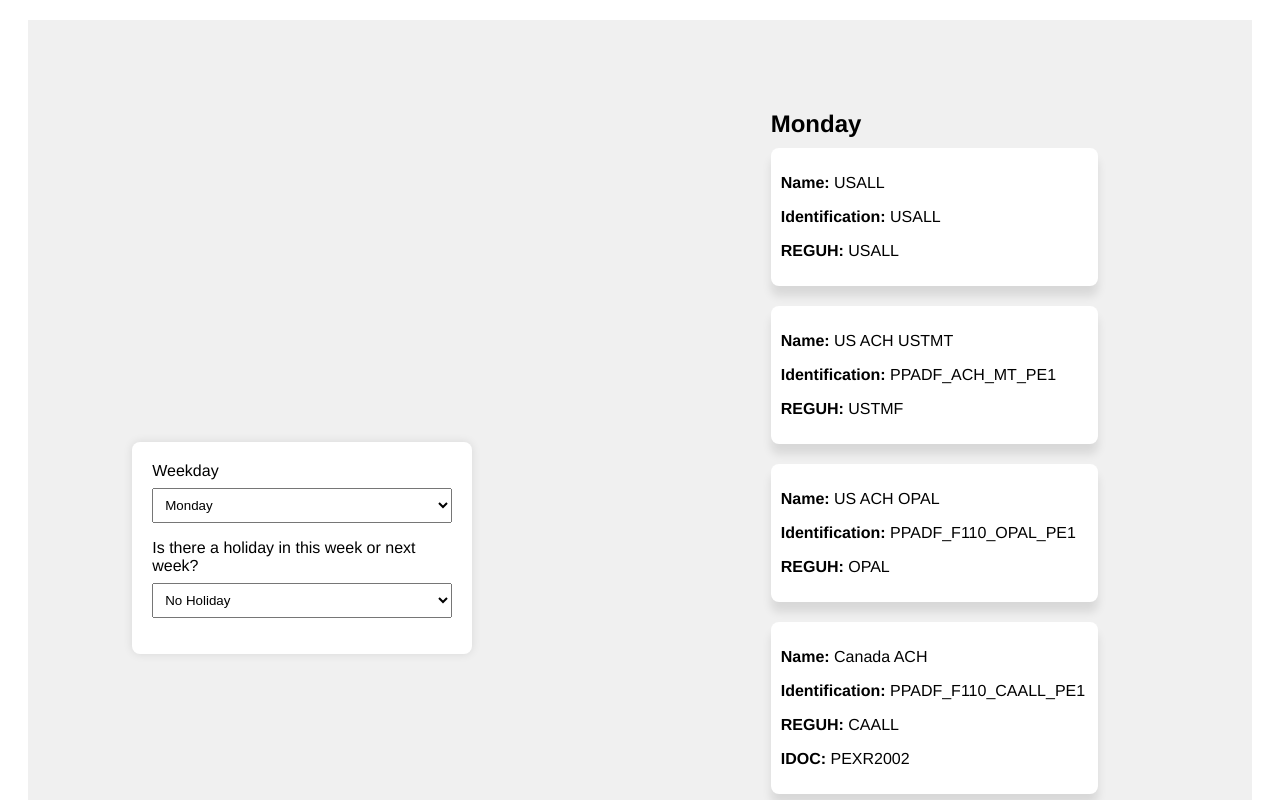
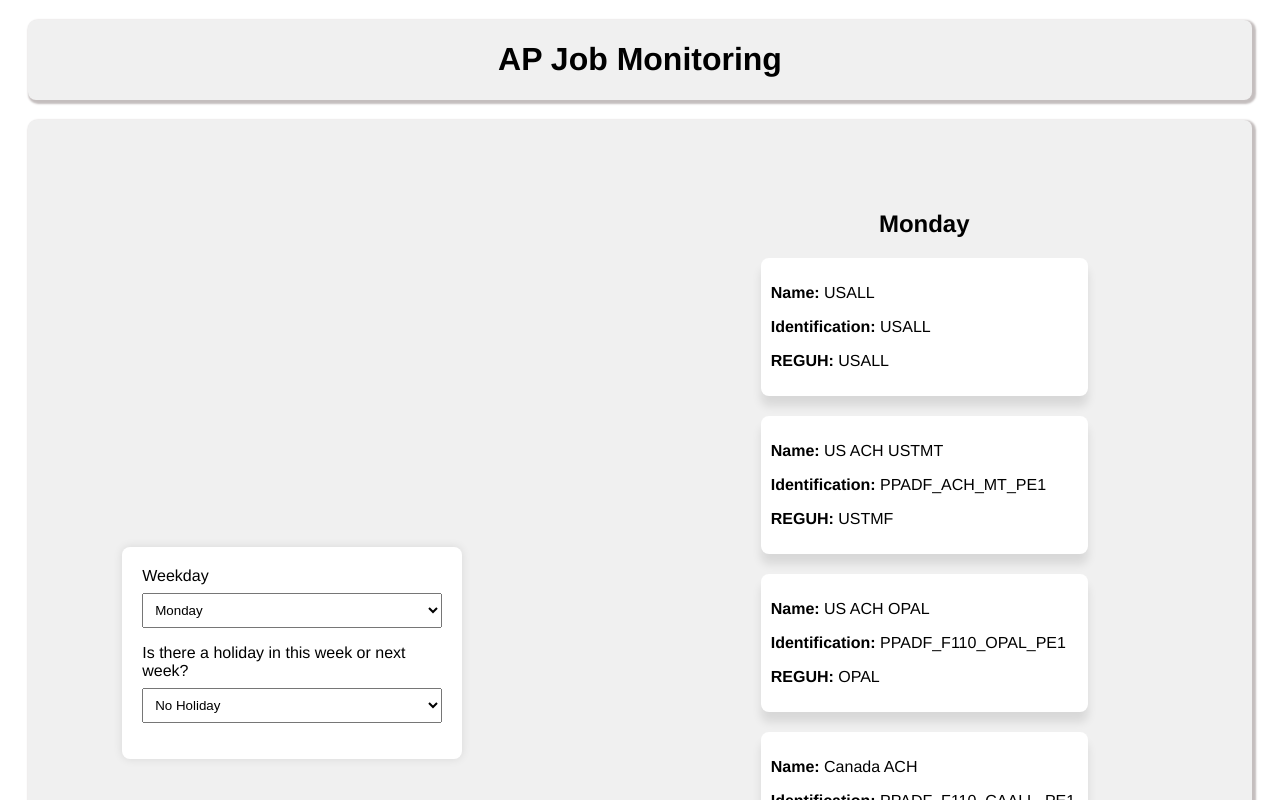
Before and after one commit to Adinath03/AP-Job-Monitoring-v2, a React (Create React App) app: page / in a window 1280 px wide. Shown: the top 800 px of the page. Built offline with nearby package versions, Linux system fonts and the light colour scheme.

Commit message:
Added Header

```diff
--- a/src/App.js
+++ b/src/App.js
@@ -5,6 +5,7 @@ import holidayWednesday from "./holidayWednesday";
 import holidayThursday from "./holidayThursday";
 import Card from "./components/Card";
 import Form from "./components/Form";
+import Header from "./components/Header";
 
 function App() {
   // const [showSchedule, setShowSchedule] = useState(true);
@@ -33,6 +34,10 @@ function App() {
     }
   };
   return (
+    <>
+      <div className="App">
+        <Header />
+      </div>
       <div className="App">
         <Form
           searchDay={searchDay}
@@ -43,6 +48,7 @@ function App() {
         />
         <Card week={getCardData()} searchDay={searchDay} />
       </div>
+    </>
   );
 }
 
--- /dev/null
+++ b/src/components/Header.jsx
@@ -0,0 +1,11 @@
+import React from "react";
+
+function Header() {
+  return (
+    <header>
+      <h1>AP Job Monitoring</h1>
+    </header>
+  );
+}
+
+export default Header;
--- a/src/index.css
+++ b/src/index.css
@@ -12,6 +12,8 @@ body {
     flex-flow: row wrap;
     justify-content: space-around;
     align-items: center;
+    border-radius: 8px;
+    box-shadow: 2px 2px 2px 2px #c4bebe;
     /* height: 100vh; */
     background-color: #f0f0f0;
     /* Set a background color for the entire page */
@@ -24,6 +26,7 @@ body {
 .schedule {
     padding: 50px;
     margin: 20px;
+
 
 }
 
@@ -75,13 +78,13 @@ button {
 
 ol {
     list-style-type: none;
-    padding: 0;
+    /* padding: 0; */
 
 }
 
 li {
     list-style-type: none;
-    margin-bottom: 20px;
+    margin: 20px;
     padding: 10px;
     background-color: #fff;
     /* Set a background color for each card item */
@@ -92,6 +95,8 @@ li {
 
 h2 {
     margin-bottom: 10px;
+    text-align: center;
+    /* align-items: center; */
 }
 
 b {
```
Lines whose indentation alone changed are shown as unchanged.
